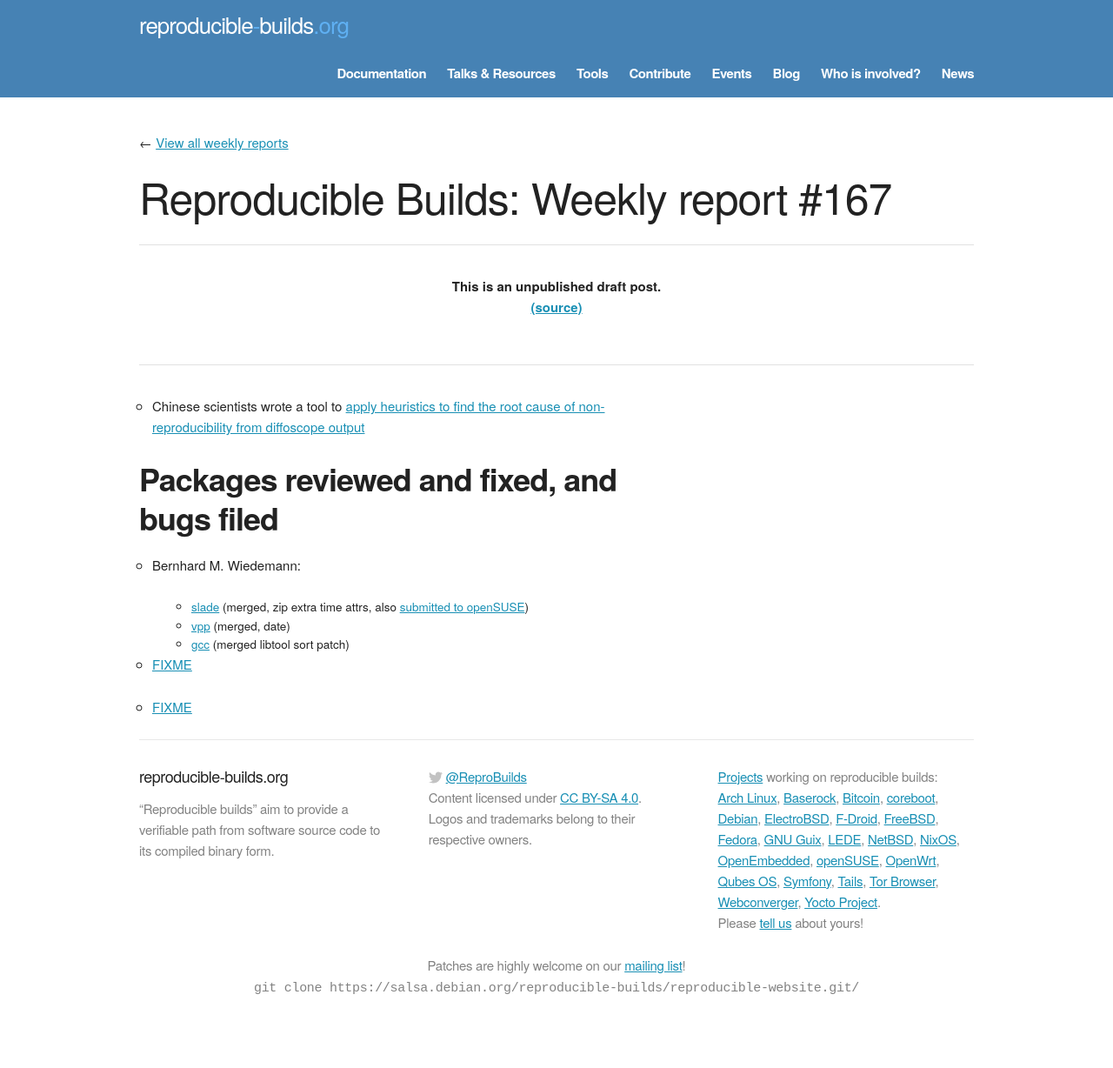
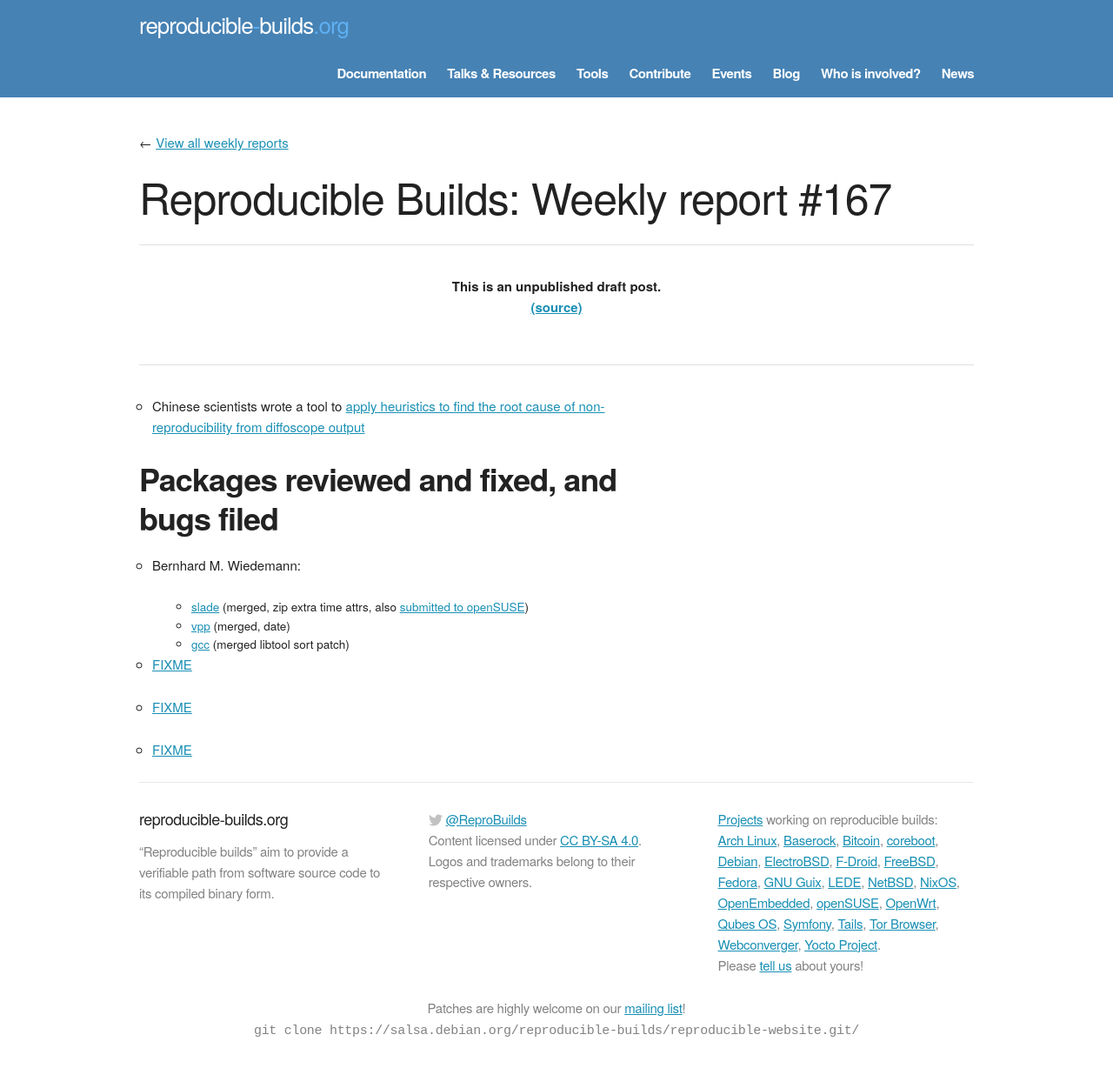
Before and after one commit to prototypefund/reproducible-website, a Jekyll site: the page built from _blog/posts/167.md, in a window 1280 px wide. Shown: the whole page at 87% size. Built offline with Jekyll 4.4.1, drawn with Linux system fonts in a browser that asks for light colours; some web fonts are replaced; before the commit the page ends 1179 px from its top, so only the background shows below that.

Commit message:
167 += https://lists.reproducible-builds.org/pipermail/rb-general/2018-July/001073.html

```diff
--- a/_blog/posts/167.md
+++ b/_blog/posts/167.md
@@ -17,3 +17,5 @@
 * [FIXME](https://github.com/coreinfrastructure/best-practices-badge/blob/master/doc/other.md\#build_reproducible)
 
 * [FIXME](https://lists.reproducible-builds.org/pipermail/rb-general/2018-July/001071.html)
+
+* [FIXME](https://lists.reproducible-builds.org/pipermail/rb-general/2018-July/001073.html)
```
